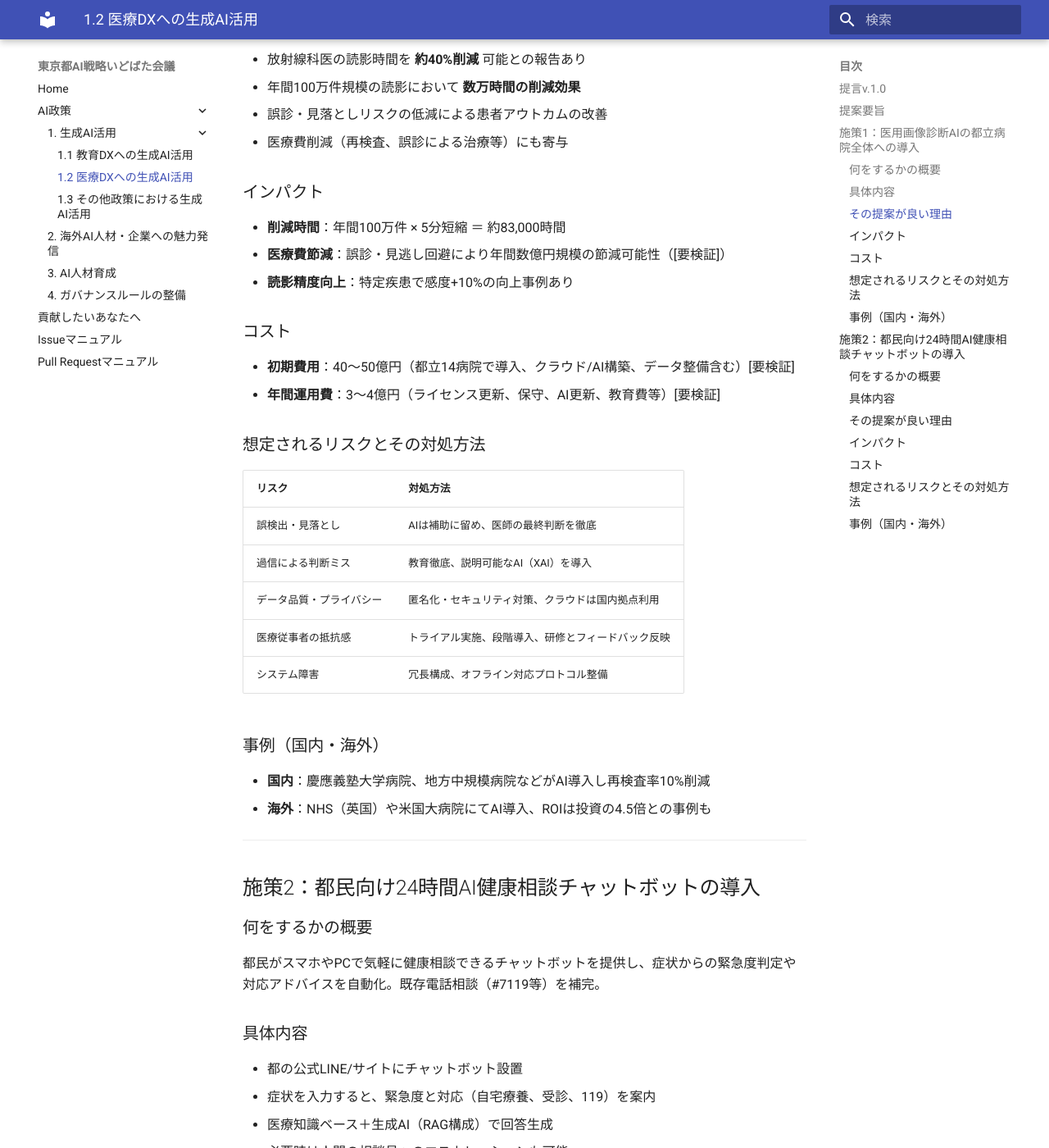
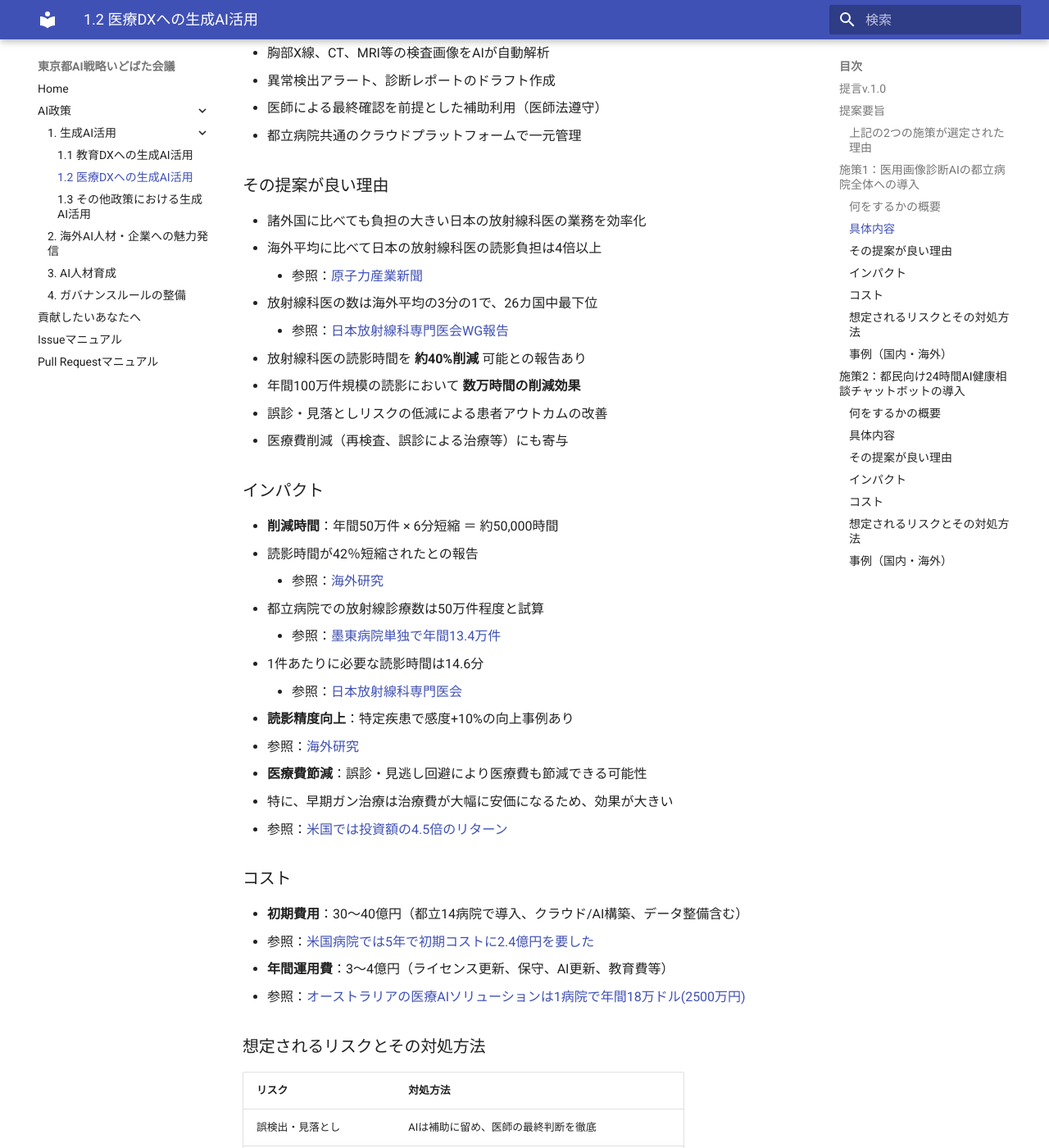
Before and after one commit to takahiroanno2024/2025_ai_idobatakaigi_output, an MkDocs documentation site: the page built from docs/1.2_医療DXへの生成AI活用.md, in a window 1280 px wide and 1400 px high, scrolled down 1165 px. Shown: the whole window at 82% size. Built offline with MkDocs 1.6.1 and Material for MkDocs 9.7.7, drawn with Linux system fonts in a browser that asks for light colours; some of the changed text lies outside the part shown.

Commit message:
Update 1.2_医療DXへの生成AI活用.md

```diff
--- a/docs/1.2_医療DXへの生成AI活用.md
+++ b/docs/1.2_医療DXへの生成AI活用.md
@@ -19,6 +19,13 @@
 
 いずれの施策も、年間数万時間規模の時間削減と、数億円単位の医療資源効率化・経済波及効果が期待される。
 
+
+### 上記の2つの施策が選定された理由
+以下の「東京都AI戦略いどばた会議」議事録を参照。
+東京都での生成AI技術の活用策として、可能そうな施策を10個挙げた上で、議論をしてもらった。その上で、肯定的な意見が多く集まり、実現可能性が高いとのコンセンサスが取れた2つの施策をピックアップした。
+
+[https://large-scale-conversation-sandbox.discourse.group/t/topic/146/22](https://large-scale-conversation-sandbox.discourse.group/t/topic/146/22)
+
 ---
 
 ## 施策1：医用画像診断AIの都立病院全体への導入
@@ -36,6 +43,11 @@
 
 ### その提案が良い理由
 
+- 諸外国に比べても負担の大きい日本の放射線科医の業務を効率化
+   - 海外平均に比べて日本の放射線科医の読影負担は4倍以上
+      - 参照：[原子力産業新聞](https://www.jaif.or.jp/journal/japan/594.html)
+   - 放射線科医の数は海外平均の3分の1で、26カ国中最下位
+      - 参照：[日本放射線科専門医会WG報告](https://www.radiology.jp/content/files/ser_2.pdf?v=20211124)
 - 放射線科医の読影時間を **約40%削減** 可能との報告あり
 - 年間100万件規模の読影において **数万時間の削減効果**
 - 誤診・見落としリスクの低減による患者アウトカムの改善
@@ -43,14 +55,25 @@
 
 ### インパクト
 
-- **削減時間**：年間100万件 × 5分短縮 ＝ 約83,000時間
-- **医療費節減**：誤診・見逃し回避により年間数億円規模の節減可能性（[要検証]）
+- **削減時間**：年間50万件 × 6分短縮 ＝ 約50,000時間
+   - 読影時間が42％短縮されたとの報告
+      - 参照：[海外研究](https://www.diagnosticimaging.com/view/study-generative-ai-model-reduces-cxr-reading-time-by-42-percent)
+   - 都立病院での放射線診療数は50万件程度と試算
+      - 参照：[墨東病院単独で年間13.4万件](https://www.tmhp.jp/bokutoh/section/medical-technology/rad-lab-results.html)
+   - 1件あたりに必要な読影時間は14.6分
+      - 参照：[日本放射線科専門医会](https://jcr.or.jp/news/recommendations20220216/)
 - **読影精度向上**：特定疾患で感度+10%の向上事例あり
+   - 参照：[海外研究](https://www.diagnosticimaging.com/view/study-generative-ai-model-reduces-cxr-reading-time-by-42-percent)
+- **医療費節減**：誤診・見逃し回避により医療費も節減できる可能性
+   - 特に、早期ガン治療は治療費が大幅に安価になるため、効果が大きい
+   - 参照：[米国では投資額の4.5倍のリターン](https://radiology.healthairegister.com/news/2024/04/17/an-ai-business-case-451-return-for-each-dollar-invested/)
 
 ### コスト
 
-- **初期費用**：40〜50億円（都立14病院で導入、クラウド/AI構築、データ整備含む）[要検証]
-- **年間運用費**：3〜4億円（ライセンス更新、保守、AI更新、教育費等）[要検証]
+- **初期費用**：30〜40億円（都立14病院で導入、クラウド/AI構築、データ整備含む）
+   - 参照：[米国病院では5年で初期コストに2.4億円を要した](https://radiology.healthairegister.com/news/2024/04/17/an-ai-business-case-451-return-for-each-dollar-invested/)
+- **年間運用費**：3〜4億円（ライセンス更新、保守、AI更新、教育費等）
+   - 参照：[オーストラリアの医療AIソリューションは1病院で年間18万ドル(2500万円)](https://radiologybusiness.com/topics/artificial-intelligence/radiology-ai-triage-solution-earns-separate-additional-medicare-hospital-payment)
 
 ### 想定されるリスクとその対処方法
 
@@ -65,7 +88,11 @@
 ### 事例（国内・海外）
 
 - **国内**：慶應義塾大学病院、地方中規模病院などがAI導入し再検査率10%削減
+   - 参照：[慶應義塾大学病院でのAIによる画像診断支援システムの開発・導入](https://www.hosp.keio.ac.jp/about/feature/aihospital/)
+   - 参照：[中規模病院の事例](https://nocoderi.co.jp/2025/04/03/%E3%80%90%E5%8C%BB%E7%99%82%E6%A5%AD%E7%95%8C%E5%90%91%E3%81%91%E3%80%91ai%E8%A3%9C%E5%8A%A9%E9%87%91%E3%81%A7%E3%81%A7%E3%81%8D%E3%82%8B%E3%81%93%E3%81%A8%EF%BD%9C%E5%88%B6%E5%BA%A6%E4%B8%80%E8%A6%A7/)
 - **海外**：NHS（英国）や米国大病院にてAI導入、ROIは投資の4.5倍との事例も
+   - 参照：[NHS](https://www.healthprem.com/articles/government-invests-100-million-in-ai-to-improve-healthcare)
+   - 参照：[米国大病院の事例](https://radiology.healthairegister.com/news/2024/04/17/an-ai-business-case-451-return-for-each-dollar-invested/)
 
 ---
 
@@ -90,14 +117,24 @@
 
 ### インパクト
 
-- **利用件数**：年30万件利用と仮定（都民1〜2%利用）
-- **対応時間削減**：30万件 × 5分 ＝ 25,000時間の人手削減
-- **救急車・外来の削減**：軽症受診の抑制で医療費年間2〜3億円節減（[要検証]）
+- **利用件数**：年10万件利用
+   - 埼玉の同様事例との人口比より算出（東京都は埼玉県の2倍の人口）
+      - 参照：[埼玉県AI救急相談](https://www.pref.saitama.lg.jp/a0703/aikyukyu.html)
+      - 参照：[埼玉県の事例では1日100件の相談](https://www.nec.com/en/global/insights/article/2021050002/index.html)
+- **対応時間削減**：10万件 × 平均5分 ＝ 8,300時間の人手削減
+- **不必要な救急車・外来の削減**：軽症受診の抑制で医療費年間5億円節減
+   - 救急車1件あたりに必要な税金は4.5万円
+      - 年5,000件の出動が減ると少なめに仮定しても、2〜3億円節減
+      - 参照：[埼玉県の事例では相談件数の80％が救急車不要](https://www.nec.com/en/global/insights/article/2021050002/index.html)
+   -　医療費の削減や人件費削減の効果も踏まえると、さらに医療費は削減できる
+- +α **市民の自己判断ミスによる手遅れを低減**
 
 ### コスト
 
-- **初期費用**：5,000〜8,000万円（AI開発、UI構築、LINE連携等）[要検証]
-- **年間運用費**：2,000〜3,000万円（クラウド費、FAQ更新、翻訳監修等）[要検証]
+- **初期費用**：2,000〜3,000万円（AI開発、UI構築、LINE連携等）
+   - 開発費は以下のように1,800万円ほど。データ整備や人件費などを含めても2,000万円〜3,000万円程度か
+   - 参照：[埼玉県AI救急相談の開発業務委託は1,782万円](https://www.pref.saitama.lg.jp/kenpou/bn/H30_09/0921_t3039/item/9686/t3039_20180921i9686.pdf)
+- **年間運用費**：1,000〜2,000万円（クラウド費、データベース更新、検証費用等）
 
 ### 想定されるリスクとその対処方法
 
@@ -112,4 +149,6 @@
 ### 事例（国内・海外）
 
 - **国内**：埼玉県AI救急相談、神戸市LINE健康相談チャット、三田市24h自動応答
+   - 参照：[埼玉県AI救急相談](https://www.pref.saitama.lg.jp/a0703/aikyukyu.html)
 - **海外**：NHS 111（UK）、Babylon（US/UK）、K Health（IL）など
+   - 参照：[NHSの事例](https://transform.england.nhs.uk/key-tools-and-info/digital-playbooks/workforce-digital-playbook/using-an-ai-chatbot-to-streamline-mental-health-referrals/)
```
